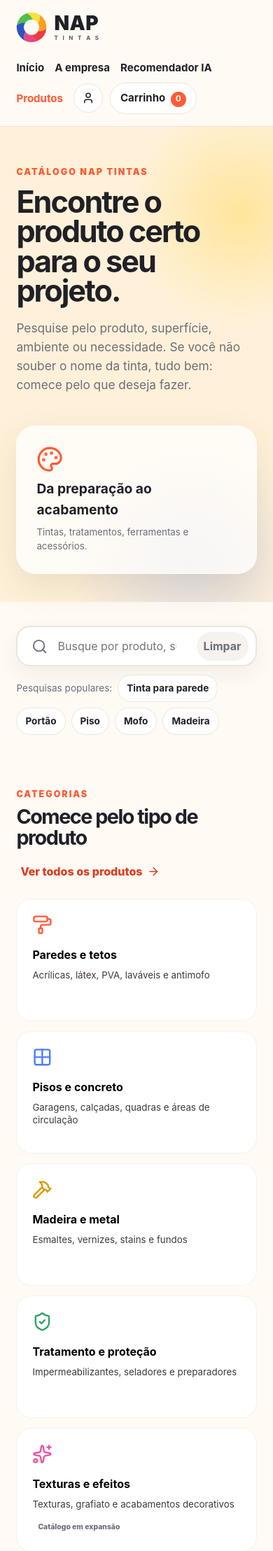
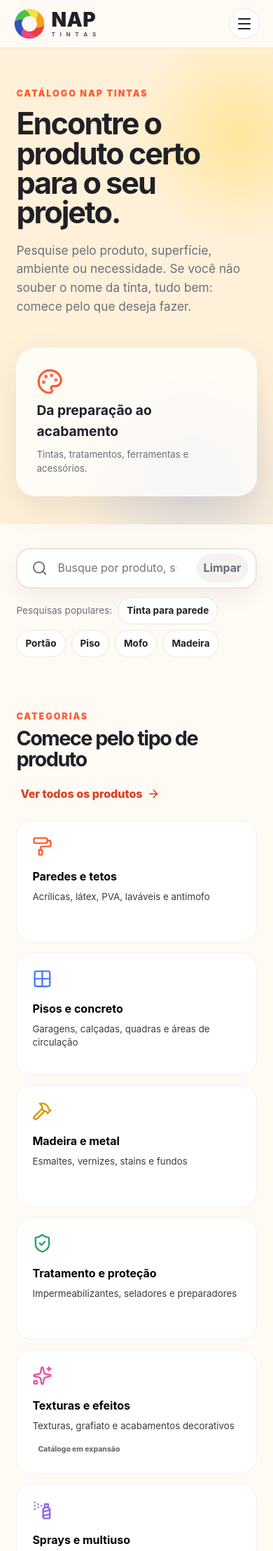
Before and after one commit to VitorBorgess1/nap-plus, a Flask app: page /produtos in a window 390 px wide. Shown: the top 2216 px of the page at 70% size. Run offline with Flask 3, Linux system fonts and the light colour scheme.

Commit message:
Front: imagens locais dos produtos e menu mobile responsivo
Contribuição de Pedro Gabriel de Camargo Borges.
- Imagens dos produtos salvas em static/img/products (antes eram links externos que podiam expirar)
- Menu hamburguer para telas pequenas e ajustes responsivos no CSS

Co-Authored-By: Claude Opus 5.5 <noreply@anthropic.com>
Claude-Session: https://claude.ai/code/session_01R3SgX6DwZEVn62VHCFGimm

```diff
--- a/nap_tintas_frontend/app.py
+++ b/nap_tintas_frontend/app.py
@@ -46,7 +46,7 @@ PRODUCTS = [
         "stock": 12,
         "coverage": "Até 350 m² por lata",
         "description": "Tinta acrílica fosca para paredes, com cobertura e acabamento uniforme.",
-        "image": "https://down-br.img.susercontent.com/file/sg-11134201-7rbmu-lmqfhxvhxwwg8c",
+        "image": "/static/img/products/produto-1.webp",
         "icon": "house",
         "surface": ["Parede", "Alvenaria"],
         "environments": ["Sala", "Quarto", "Fachada"],
@@ -63,7 +63,7 @@ PRODUCTS = [
         "stock": 25,
         "coverage": "Até 250 m² por lata",
         "description": "Tinta fosca para paredes e tetos, indicada para ambientes internos e externos preparados.",
-        "image": "https://down-br.img.susercontent.com/file/sg-11134201-7rdwc-lxtpae1z8ebq2a",
+        "image": "/static/img/products/produto-2.webp",
         "icon": "sofa",
         "surface": ["Parede", "Alvenaria"],
         "environments": ["Sala", "Quarto"],
@@ -80,7 +80,7 @@ PRODUCTS = [
         "stock": 8,
         "coverage": "Até 70 m² por lata",
         "description": "Esmalte fosco para madeira e metais, indicado para ambientes internos e externos.",
-        "image": "https://loja.suvinil.com.br/_next/image?q=75&url=https%3A%2F%2Fdigitalprdaddc4dsa.blob.core.windows.net%2Fdigital-products-img%2Fproducts%2F39%2Fimage%2Fdisplay%2F34%2F1.webp%3Fsv%3D2026-02-06%26spr%3Dhttps%26st%3D2026-09-20T01%253A44%253A53Z%26se%3D2026-10-20T01%253A49%253A53Z%26sr%3Db%26sp%3Dr%26sig%3DHWi4qToDn6fGV52LvJUjPF0x3bgmGifWoL9f22ebkvo%253D&w=1920",
+        "image": "/static/img/products/produto-3.webp",
         "icon": "hammer",
         "surface": ["Madeira", "Metal"],
         "environments": ["Portão", "Móveis"],
@@ -97,7 +97,7 @@ PRODUCTS = [
         "stock": 6,
         "coverage": "Até 90 m² por lata",
         "description": "Impermeabilizante elástico para paredes e fachadas, com proteção contra umidade e chuva.",
-        "image": "https://www.quartzolit.weber/files/br/styles/768x768_resize/public/pictures/2026-01/AF_3D_Borracha_Lquida_3_6kg_PNG_C9D50AD5B9ED4EB183CDD82A02C27D47.jpg.webp?cb=21d84746&itok=EnMGA2VH",
+        "image": "/static/img/products/produto-4.webp",
         "icon": "shield-check",
         "surface": ["Piso", "Concreto"],
         "environments": ["Garagem", "Calçada", "Quadra"],
@@ -114,7 +114,7 @@ PRODUCTS = [
         "stock": 10,
         "coverage": "Até 60 m² por lata",
         "description": "Auxilia no tratamento de umidade e proteção de superfícies.",
-        "image": "https://www.quartzolit.weber/files/br/styles/768x768_resize/public/pictures/2026-01/AF_3D_Borracha_Lquida_3_6kg_PNG_C9D50AD5B9ED4EB183CDD82A02C27D47.jpg.webp?cb=21d84746&itok=EnMGA2VH",
+        "image": "/static/img/products/produto-5.webp",
         "icon": "shield-check",
         "surface": ["Parede", "Alvenaria"],
         "environments": ["Banheiro", "Cozinha", "Fachada"],
@@ -131,7 +131,7 @@ PRODUCTS = [
         "stock": 30,
         "coverage": "Até 2 m² por lata",
         "description": "Spray para pequenos projetos e objetos diversos.",
-        "image": "https://loja.suvinil.com.br/_next/image?q=75&url=https%3A%2F%2Fdigitalprdaddc4dsa.blob.core.windows.net%2Fdigital-products-img%2Fproducts%2F39%2Fimage%2Fdisplay%2F34%2F1.webp%3Fsv%3D2026-02-06%26spr%3Dhttps%26st%3D2026-09-20T01%253A44%253A53Z%26se%3D2026-10-20T01%253A49%253A53Z%26sr%3Db%26sp%3Dr%26sig%3DHWi4qToDn6fGV52LvJUjPF0x3bgmGifWoL9f22ebkvo%253D&w=1920",
+        "image": "/static/img/products/produto-6.webp",
         "icon": "spray-can",
         "surface": ["Metal", "Madeira", "Plástico"],
         "environments": ["Móveis", "Objetos"],
--- a/nap_tintas_frontend/data/products.json
+++ b/nap_tintas_frontend/data/products.json
@@ -9,7 +9,7 @@
     "stock": 12,
     "coverage": "Até 350 m² por lata",
     "description": "Tinta acrílica fosca para paredes, com cobertura e acabamento uniforme.",
-    "image": "https://down-br.img.susercontent.com/file/sg-11134201-7rbmu-lmqfhxvhxwwg8c",
+    "image": "/static/img/products/produto-1.webp",
     "icon": "house",
     "surface": [
       "Parede",
@@ -42,7 +42,7 @@
     "stock": 25,
     "coverage": "Até 250 m² por lata",
     "description": "Tinta fosca para paredes e tetos, indicada para ambientes internos e externos preparados.",
-    "image": "https://down-br.img.susercontent.com/file/sg-11134201-7rdwc-lxtpae1z8ebq2a",
+    "image": "/static/img/products/produto-2.webp",
     "icon": "sofa",
     "surface": [
       "Parede",
@@ -73,7 +73,7 @@
     "stock": 8,
     "coverage": "Até 70 m² por lata",
     "description": "Esmalte fosco para madeira e metais, indicado para ambientes internos e externos.",
-    "image": "https://loja.suvinil.com.br/_next/image?q=75&url=https%3A%2F%2Fdigitalprdaddc4dsa.blob.core.windows.net%2Fdigital-products-img%2Fproducts%2F39%2Fimage%2Fdisplay%2F34%2F1.webp%3Fsv%3D2026-02-06%26spr%3Dhttps%26st%3D2026-09-20T01%253A44%253A53Z%26se%3D2026-10-20T01%253A49%253A53Z%26sr%3Db%26sp%3Dr%26sig%3DHWi4qToDn6fGV52LvJUjPF0x3bgmGifWoL9f22ebkvo%253D&w=1920",
+    "image": "/static/img/products/produto-3.webp",
     "icon": "hammer",
     "surface": [
       "Madeira",
@@ -106,7 +106,7 @@
     "stock": 6,
     "coverage": "Até 90 m² por lata",
     "description": "Impermeabilizante elástico para paredes e fachadas, com proteção contra umidade e chuva.",
-    "image": "https://www.quartzolit.weber/files/br/styles/768x768_resize/public/pictures/2026-01/AF_3D_Borracha_Lquida_3_6kg_PNG_C9D50AD5B9ED4EB183CDD82A02C27D47.jpg.webp?cb=21d84746&itok=EnMGA2VH",
+    "image": "/static/img/products/produto-4.webp",
     "icon": "shield-check",
     "surface": [
       "Piso",
@@ -138,7 +138,7 @@
     "stock": 10,
     "coverage": "Até 60 m² por lata",
     "description": "Auxilia no tratamento de umidade e proteção de superfícies.",
-    "image": "https://www.quartzolit.weber/files/br/styles/768x768_resize/public/pictures/2026-01/AF_3D_Borracha_Lquida_3_6kg_PNG_C9D50AD5B9ED4EB183CDD82A02C27D47.jpg.webp?cb=21d84746&itok=EnMGA2VH",
+    "image": "/static/img/products/produto-5.webp",
     "icon": "shield-check",
     "surface": [
       "Parede",
@@ -171,7 +171,7 @@
     "stock": 30,
     "coverage": "Até 2 m² por lata",
     "description": "Spray para pequenos projetos e objetos diversos.",
-    "image": "https://loja.suvinil.com.br/_next/image?q=75&url=https%3A%2F%2Fdigitalprdaddc4dsa.blob.core.windows.net%2Fdigital-products-img%2Fproducts%2F39%2Fimage%2Fdisplay%2F34%2F1.webp%3Fsv%3D2026-02-06%26spr%3Dhttps%26st%3D2026-09-20T01%253A44%253A53Z%26se%3D2026-10-20T01%253A49%253A53Z%26sr%3Db%26sp%3Dr%26sig%3DHWi4qToDn6fGV52LvJUjPF0x3bgmGifWoL9f22ebkvo%253D&w=1920",
+    "image": "/static/img/products/produto-6.webp",
     "icon": "spray-can",
     "surface": [
       "Metal",
--- a/nap_tintas_frontend/static/css/style.css
+++ b/nap_tintas_frontend/static/css/style.css
@@ -1241,3 +1241,29 @@ nav a[aria-current="page"] { color: var(--orange); }
 .account-btn .icon { width:1.2em; height:1.2em; }
 .account-avatar { background:var(--ink); color:white; font-size:.95rem; font-weight:800; }
 .account-btn[hidden], .account-menu[hidden] { display:none; }
+
+
+/* ---------- Ajustes responsivos (menu mobile, tablets, imagens) ---------- */
+.nav-toggle { display:none; width:44px; height:44px; flex-direction:column; justify-content:center; align-items:center; gap:5px; border:1px solid var(--line); border-radius:50%; background:#fff; cursor:pointer; padding:0; }
+.nav-toggle span { display:block; width:18px; height:2px; border-radius:2px; background:var(--ink); transition:transform .2s ease, opacity .2s ease; }
+.nav-toggle[aria-expanded="true"] span:nth-child(1) { transform:translateY(7px) rotate(45deg); }
+.nav-toggle[aria-expanded="true"] span:nth-child(2) { opacity:0; }
+.nav-toggle[aria-expanded="true"] span:nth-child(3) { transform:translateY(-7px) rotate(-45deg); }
+img, svg { max-width:100%; }
+.product-visual.has-product-image img[src$=".svg"] { -webkit-mask-image:none; mask-image:none; }
+
+@media (max-width: 900px) {
+    nav { gap:14px; font-size:.9rem; }
+    .site-header { gap:14px; }
+}
+@media (max-width: 650px) {
+    .site-header { position:sticky; top:0; flex-direction:row; align-items:center; flex-wrap:wrap; padding:12px 5vw; }
+    .nav-toggle { display:flex; }
+    .site-header nav { display:none; flex-basis:100%; flex-direction:column; align-items:stretch; gap:0; padding-top:8px; }
+    .site-header nav.open { display:flex; }
+    .site-header nav > a { padding:14px 4px; border-top:1px solid var(--line); font-size:1rem; }
+    .site-header .nav-actions { justify-content:space-between; padding:12px 0 6px; border-top:1px solid var(--line); }
+    .site-header .cart-link { flex:1; text-align:center; }
+    .product-grid { grid-template-columns:1fr; }
+}
+.product-visual.has-product-image small { font-size:.78rem; line-height:1.2; }
--- a/nap_tintas_frontend/static/js/common.js
+++ b/nap_tintas_frontend/static/js/common.js
@@ -117,3 +117,18 @@ document.addEventListener("DOMContentLoaded", () => {
     const logout = document.getElementById("logout-button");
     if (logout) logout.addEventListener("click", logoutCustomer);
 });
+
+/* ---------- Menu mobile ---------- */
+document.addEventListener("DOMContentLoaded", () => {
+    const toggle = document.getElementById("nav-toggle");
+    const nav = document.getElementById("main-nav");
+    if (!toggle || !nav) return;
+    const setOpen = open => {
+        nav.classList.toggle("open", open);
+        toggle.setAttribute("aria-expanded", open);
+        toggle.setAttribute("aria-label", open ? "Fechar menu" : "Abrir menu");
+    };
+    toggle.addEventListener("click", () => setOpen(!nav.classList.contains("open")));
+    nav.querySelectorAll("a[href]").forEach(a => a.addEventListener("click", () => setOpen(false)));
+    document.addEventListener("keydown", e => { if (e.key === "Escape") setOpen(false); });
+});
--- a/nap_tintas_frontend/templates/partials/_header.html
+++ b/nap_tintas_frontend/templates/partials/_header.html
@@ -3,7 +3,9 @@
 <header class="site-header">
     {% include "partials/_logo.html" %}
 
-    <nav aria-label="Menu principal">
+    <button type="button" class="nav-toggle" id="nav-toggle" aria-label="Abrir menu" aria-expanded="false" aria-controls="main-nav"><span></span><span></span><span></span></button>
+
+    <nav id="main-nav" aria-label="Menu principal">
         <a href="{{ url_for('home') }}"{% if request.endpoint == 'home' %} aria-current="page"{% endif %}>Início</a>
         <a href="{{ url_for('home') }}#empresa">A empresa</a>
         <a href="{{ url_for('home') }}#recomendador">Recomendador IA</a>
```
Also changed, not shown: nap_tintas_frontend/static/js/admin.js (+6 -6 lines), nap_tintas_frontend/static/img/products/placeholder.svg (added), nap_tintas_frontend/static/img/products/produto-1.svg (added), nap_tintas_frontend/static/img/products/produto-1.webp (added), nap_tintas_frontend/static/img/products/produto-2.svg (added), nap_tintas_frontend/static/img/products/produto-2.webp (added), nap_tintas_frontend/static/img/products/produto-3.svg (added), nap_tintas_frontend/static/img/products/produto-3.webp (added), nap_tintas_frontend/static/img/products/produto-4.svg (added), nap_tintas_frontend/static/img/products/produto-4.webp (added), nap_tintas_frontend/static/img/products/produto-5.svg (added), nap_tintas_frontend/static/img/products/produto-5.webp (added), nap_tintas_frontend/static/img/products/produto-6.svg (added), nap_tintas_frontend/static/img/products/produto-6.webp (added).
